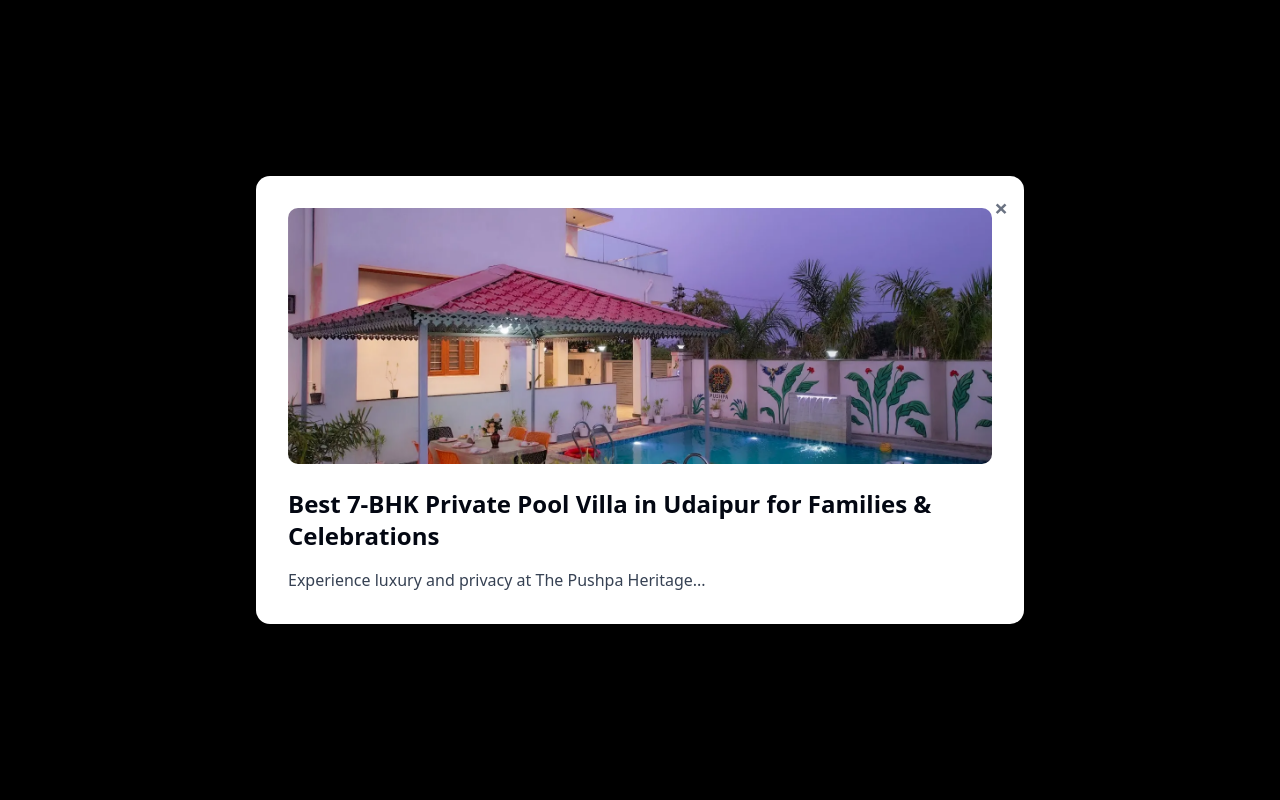
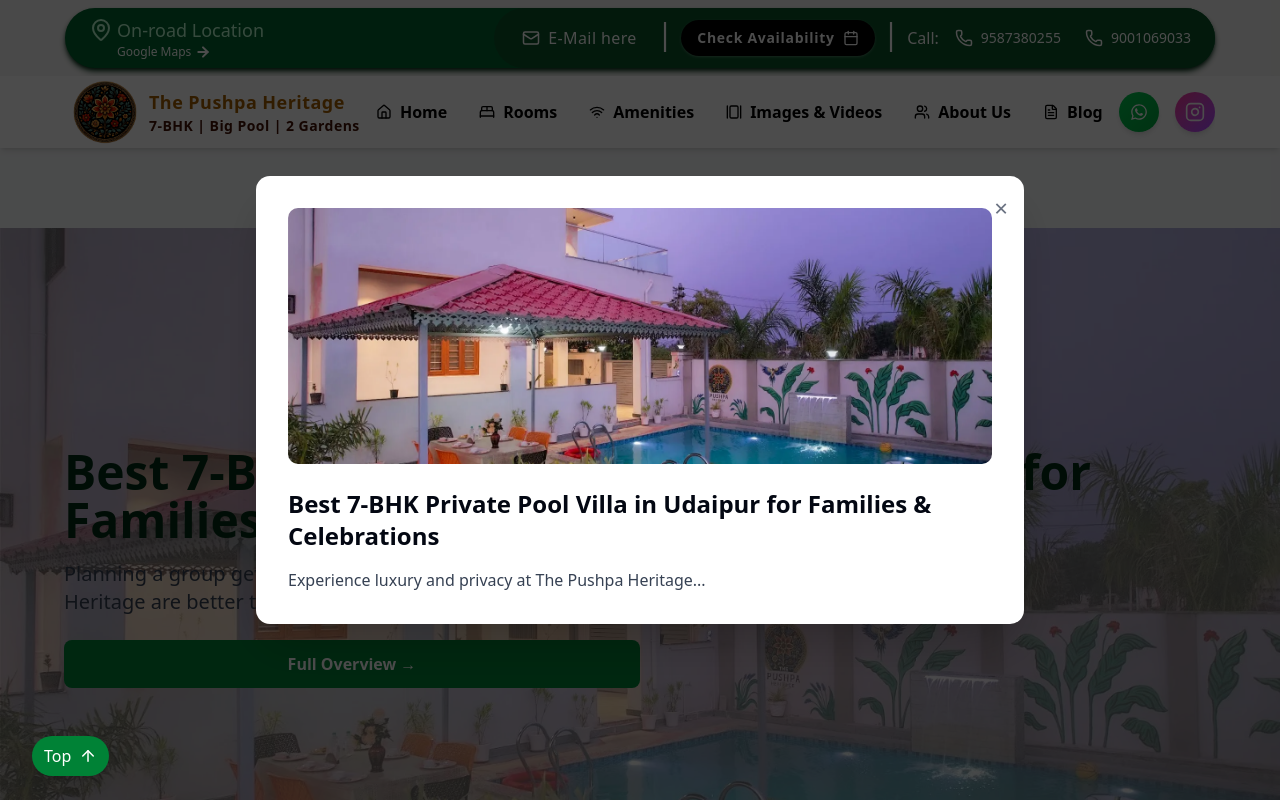
Before and after one commit to vikramedits/villa-my-app, a Next.js app: page /blog in a window 1280 px wide. Both pictures are taken after a click on the button "Full Overview →". Built offline with nearby package versions, Linux system fonts and the light colour scheme.

Commit message:
Blog slug

```diff
--- a/app/blog/[slug]/page.tsx
+++ b/app/blog/[slug]/page.tsx
@@ -1,5 +1,7 @@
 import { notFound } from "next/navigation";
 import { BLOG_POSTS } from "@/app/data/blog-data";
+import { ArrowRight } from "lucide-react";
+import BackButton from "@/components/BackButton";
 
 type Props = {
   params: Promise<{ slug: string }>;
@@ -9,21 +11,33 @@ export default async function BlogPost({ params }: Props) {
   // ✅ UNWRAP params
   const { slug } = await params;
 
-  const post = BLOG_POSTS.find(
-    (p) => p.slug === slug
-  );
+  const post = BLOG_POSTS.find((p) => p.slug === slug);
 
   if (!post) return notFound();
 
   return (
-    <div className="max-w-4xl mx-auto p-10">
-      <h1 className="text-3xl font-bold mb-6">{post.title}</h1>
+    <>
+      <BackButton />
+      <div className="mx-4 lg:max-w-4xl p-8 my-10 bg-white shadow-2xl rounded-2xl border border-gray-200 transition-all duration-300 hover:shadow-2xl">
+        {/* Title */}
+        <div className="mb-8">
+          <h1 className="text-4xl font-semibold text-green-900 pb-3 border-b-4 border-black">
+            {post.title}
+          </h1>
+        </div>
 
-      {post.content.map((para, i) => (
-        <p key={i} className="mt-4 text-gray-700 leading-relaxed">
-          {para}
-        </p>
-      ))}
-    </div>
+        {/* Content */}
+        <div className="space-y-6">
+          {post.content.map((para, i) => (
+            <div key={i} className="flex items-start gap-4">
+              <span className="mt-2">
+                <ArrowRight size={18} />
+              </span>
+              <p className="text-gray-700 text-lg leading-relaxed">{para}</p>
+            </div>
+          ))}
+        </div>
+      </div>
+    </>
   );
 }
--- /dev/null
+++ b/components/BackButton.tsx
@@ -0,0 +1,18 @@
+"use client";
+
+import { useRouter } from "next/navigation";
+import { ArrowLeft } from "lucide-react";
+
+export default function BackButton() {
+  const router = useRouter();
+
+  return (
+    <button
+      onClick={() => router.push("/blog")}
+      className="fixed top-6 left-6 z-50 bg-black/60 backdrop-blur-md text-white px-4 py-2 rounded-full shadow-lg flex items-center gap-2 hover:bg-black/80 transition"
+    >
+      <ArrowLeft size={18} />
+      Back
+    </button>
+  );
+}
--- a/components/Blog.tsx
+++ b/components/Blog.tsx
@@ -1,23 +1,38 @@
-// File: app/blog/page.tsx
 "use client";
 
 import Image from "next/image";
 import Link from "next/link";
-import { useState, useEffect } from "react";
-import { BLOG_POSTS, FEATURED_ARTICLE, type BlogPost } from "@/app/data/blog-data";
-// ---- Blog Data ----
+import { useState } from "react";
+import {
+  BLOG_POSTS,
+  FEATURED_ARTICLE,
+  type BlogPost,
+} from "@/app/data/blog-data";
+import { ArrowUp } from "lucide-react";
+import { useEffect } from "react";
 
-// ---- Main Component ----
+
+
 export default function BlogPage() {
   const [openPost, setOpenPost] = useState<BlogPost | null>(null);
 
+  useEffect(() => {
+  const savedPosition = sessionStorage.getItem("blogScrollPosition");
 
+  if (savedPosition) {
+    window.scrollTo({
+      top: parseInt(savedPosition),
+      behavior: "auto",
+    });
 
+    sessionStorage.removeItem("blogScrollPosition");
+  }
+}, []);
 
   return (
-    <main id="top" className="bg-gray-50 min-h-screen font-sans">
+    <main id="top" className="bg-gray-50 font-sans pt-16 md:pt-20">
       {/* Featured Article */}
-      <section className="relative w-full l h-125 md:h-150">
+      <section className="relative w-full h-[70vh] md:h-[85vh]">
         <Image
           src={FEATURED_ARTICLE.image}
           alt={FEATURED_ARTICLE.title}
@@ -25,17 +40,19 @@ export default function BlogPage() {
           className="object-cover"
           priority
         />
-        <div className="absolute inset-0 bg-[#F8F5F0] bg-opacity-30 flex flex-col justify-center lg:justify-start  p-8 md:p-16">
+
+        <div className="absolute inset-0 bg-[#F8F5F0]/40 flex flex-col justify-center p-6 md:p-16">
           <h1 className="text-3xl md:text-5xl font-bold text-green-950 mb-4">
             {FEATURED_ARTICLE.title}
           </h1>
-          <p className="text-gray-500 text-lg md:text-xl mb-4">
+
+          <p className="text-gray-700 text-base md:text-xl mb-6 max-w-2xl">
             {FEATURED_ARTICLE.snippet}
           </p>
+
           <button
             onClick={() => setOpenPost(FEATURED_ARTICLE)}
-            className="inline-block bg-green-700 hover:bg-green-800 text-white font-semibold py-3 px-6 rounded-md transition w-1/2 mx-auto"
-            aria-label={`Read full story: ${FEATURED_ARTICLE.title}`}
+            className="bg-green-700 hover:bg-green-800 text-white font-semibold py-3 px-6 rounded-md transition w-full md:w-1/2"
           >
             Full Overview →
           </button>
@@ -44,7 +61,7 @@ export default function BlogPage() {
 
       {/* Blog Grid */}
       <section className="max-w-7xl mx-auto py-16 px-4">
-        <div className="grid md:grid-cols-3 gap-8">
+        <div className="grid grid-cols-1 md:grid-cols-3 gap-6 md:gap-8">
           {BLOG_POSTS.map((post) => (
             <div
               key={post.title}
@@ -60,20 +77,19 @@ export default function BlogPage() {
               </div>
 
               <div className="p-6 flex flex-col flex-1">
-                <h2 className="text-xl font-semibold mb-2">
-                  {post.title}
-                </h2>
+                <h2 className="text-xl font-semibold mb-2">{post.title}</h2>
 
-                <p className="text-gray-600 mb-4 text-sm">
-                  {post.snippet}
-                </p>
+                <p className="text-gray-600 mb-4 text-sm">{post.snippet}</p>
 
                 <Link
-                  href={`/blog/${post.slug}`}
-                  className="mt-auto text-green-700 font-medium hover:underline"
-                >
-                  Discover More →
-                </Link>
+  href={`/blog/${post.slug}`}
+  onClick={() => {
+    sessionStorage.setItem("blogScrollPosition", window.scrollY.toString());
+  }}
+  className="mt-auto text-green-700 font-medium hover:underline"
+>
+  Discover More →
+</Link>
               </div>
             </div>
           ))}
@@ -83,22 +99,20 @@ export default function BlogPage() {
       {/* Modal */}
       {openPost && (
         <div
-          className="fixed inset-0 z-50 bg-black bg-opacity-70 flex items-center justify-center p-4 overflow-y-auto"
+          className="fixed inset-0 z-50 bg-black/70 flex items-center justify-center p-4"
           onClick={() => setOpenPost(null)}
-          aria-modal="true"
-          role="dialog"
         >
           <div
-            className="bg-white rounded-xl max-w-3xl w-full p-8 relative shadow-2xl overflow-y-auto max-h-[90vh]"
+            className="bg-white rounded-xl max-w-3xl w-full p-6 md:p-8 relative shadow-2xl overflow-y-auto max-h-[90vh]"
             onClick={(e) => e.stopPropagation()}
           >
             <button
-              className="absolute top-4 right-4 text-gray-500 hover:text-black font-bold text-2xl"
+              className="absolute top-4 right-4 text-gray-500 hover:text-black text-2xl"
               onClick={() => setOpenPost(null)}
-              aria-label="Close modal"
             >
               &times;
             </button>
+
             <div className="relative h-64 w-full mb-6">
               <Image
                 src={openPost.image}
@@ -107,7 +121,9 @@ export default function BlogPage() {
                 className="object-cover rounded-lg"
               />
             </div>
+
             <h2 className="text-2xl font-bold mb-4">{openPost.title}</h2>
+
             {openPost.content.map((para, i) => (
               <p key={i} className="text-gray-700 mt-2">
                 {para}
@@ -116,18 +132,22 @@ export default function BlogPage() {
           </div>
         </div>
       )}
+
       {/* Sidebar + Quick Booking */}
       <section className="max-w-7xl mx-auto px-4 md:px-8 flex flex-col md:flex-row gap-8 mb-16">
-        <aside className="md:w-1/3 flex flex-col gap-6 sticky top-24">
+        <aside className="md:w-1/3 flex flex-col gap-6 md:sticky md:top-24">
           <div className="bg-white p-6 rounded-xl shadow-lg">
             <h3 className="font-bold text-xl mb-4">Quick Booking</h3>
             <p className="text-gray-700 mb-4">Starting From ₹25,000/night</p>
+
             <button className="w-full bg-green-700 hover:bg-green-800 text-white font-semibold py-3 rounded-md mb-3 transition">
               Book Now
             </button>
+
             <button className="w-full border border-green-700 text-green-700 hover:bg-green-50 font-semibold py-3 rounded-md transition">
               WhatsApp / Call
             </button>
+
             <div className="relative h-40 w-full mt-4">
               <Image
                 src="/villa/quick-booking-thumb.jpg"
@@ -140,13 +160,13 @@ export default function BlogPage() {
 
           <div className="bg-white p-6 rounded-xl shadow-lg">
             <h3 className="font-bold text-xl mb-4">Popular Posts</h3>
+
             <ul className="flex flex-col gap-3">
               {[FEATURED_ARTICLE, ...BLOG_POSTS].map((post) => (
                 <li key={post.title}>
                   <button
                     onClick={() => setOpenPost(post)}
-                    className="text-gray-700 hover:text-green-700 transition"
-                    aria-label={`Open post: ${post.title}`}
+                    className="text-gray-700 hover:text-green-700 transition text-left"
                   >
                     {post.title}
                   </button>
@@ -155,21 +175,21 @@ export default function BlogPage() {
             </ul>
           </div>
         </aside>
+
         <div className="md:w-2/3"></div>
       </section>
 
-
-      {/* Scroll to Top Button - Always Visible */}
+      {/* Scroll To Top */}
       <button
         onClick={() => {
-          // Scroll top using both documentElement and body
-          document.documentElement.scrollTo({ top: 0, behavior: "smooth" });
-          document.body.scrollTo({ top: 0, behavior: "smooth" });
+          const topElement = document.getElementById("top");
+          if (topElement) {
+            topElement.scrollIntoView({ behavior: "smooth" });
+          }
         }}
-        className="fixed bottom-8 left-8 `z-9999` bg-green-700 hover:bg-green-800 text-white p-4 rounded-full shadow-lg transition transform hover:-translate-y-1"
-        aria-label="Scroll to top"
+        className="flex gap-2 items-center fixed bottom-6 left-8 z-50 bg-green-700 hover:bg-green-800 text-white px-3 py-2 rounded-full shadow-lg transition hover:-translate-y-1"
       >
-        ↑ Top
+        Top <ArrowUp size={18}/>
       </button>
     </main>
   );
```
